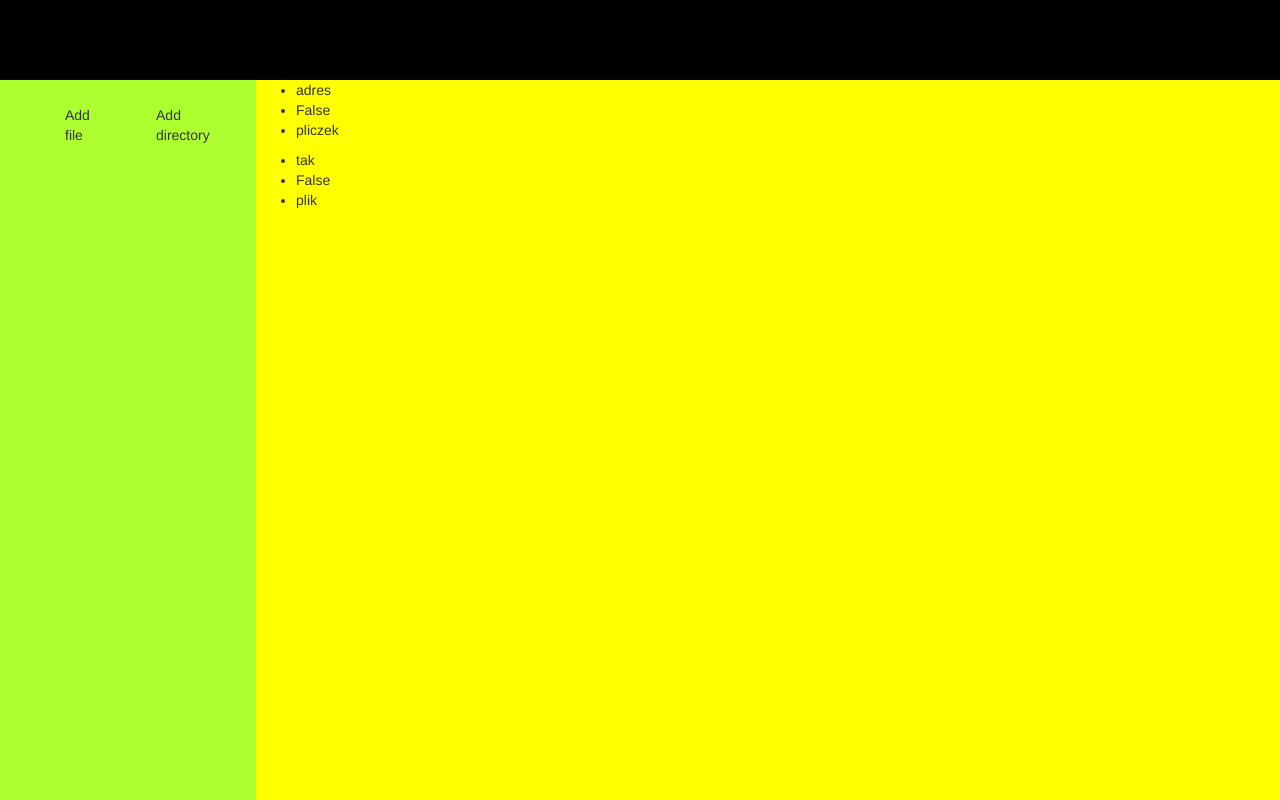
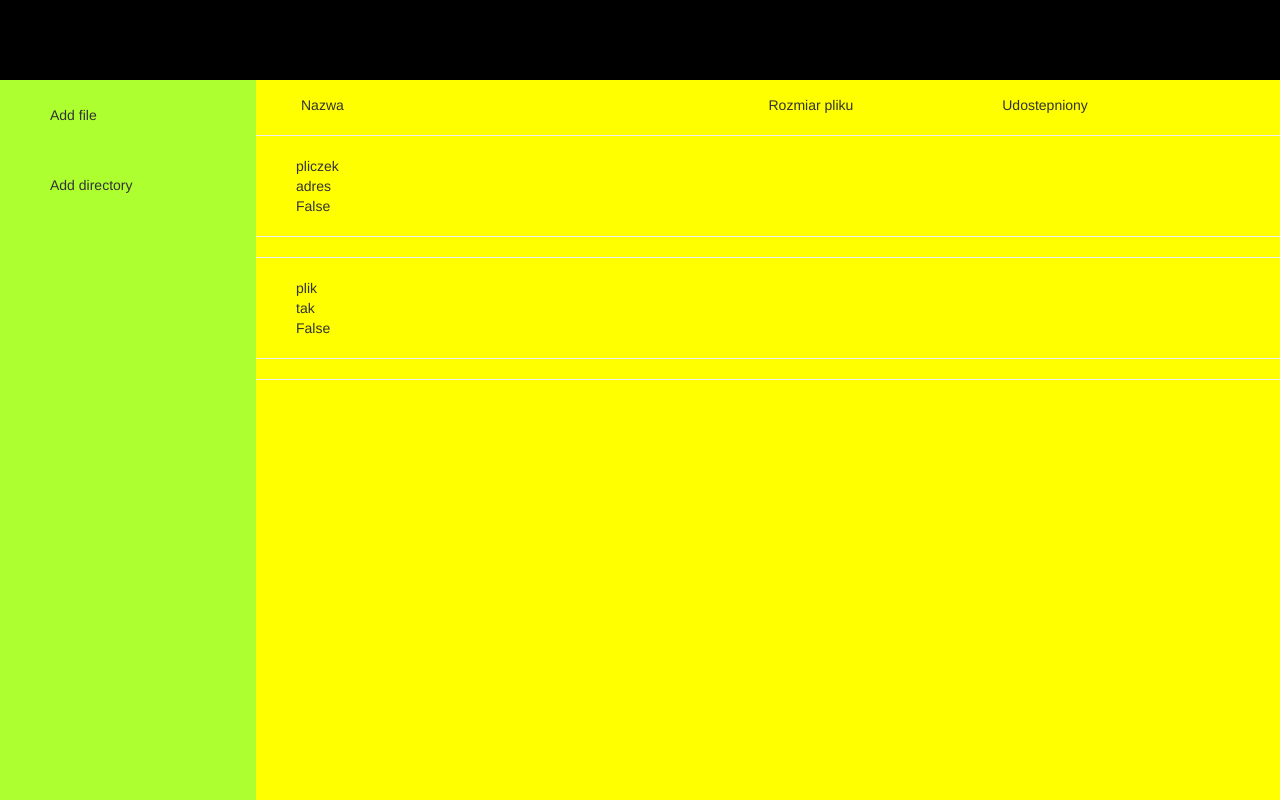
Before and after one commit to Random11211/dysk, a Django app: page /storage_control/ in a window 1280 px wide. Run offline with Django 3.2, Linux system fonts and the light colour scheme; data that the repository does not hold is empty; some libraries are stand-ins or nearby versions.

Commit message:
improve storage menu view

```diff
--- a/books/static/css/storageTemplate.css
+++ b/books/static/css/storageTemplate.css
@@ -30,11 +30,43 @@ body {
 }
 
 .menu_items {
-    display: block;
     list-style-type: none;
 }
 
 .menu_items > li {
-    display: table-cell;
-    padding: 25px 25px;
+    overflow: auto;
+    padding: 25px 10px;
 }
+
+.table_description {
+    display: table;
+    margin: 15px 5px;
+    list-style-type: none;
+    width: inherit;
+    overflow-x: scroll;
+}
+
+.table_description > li {
+    float: left;
+}
+
+.file_name {
+    width: 60%;
+}
+
+.file_size {
+    width: 30%;
+}
+
+.file_shared {
+    width: 10%;
+}
+
+.files_list {
+    list-style-type: none;
+}
+
+.file {
+    list-style-type: none;
+    width: inherit;
+}
--- a/templates/storage_control.html
+++ b/templates/storage_control.html
@@ -13,11 +13,23 @@
 {% endblock %}
 
 {% block files_list %}
+        <ul class="table_description">
+            <li class="file_name" role="presentation">Nazwa</li>
+            <li class="file_size" role="presentation">Rozmiar pliku</li>
+            <li class="file_shared" role="presentation">Udostepniony</li>
+        </ul>
+    <hr>
+
+    <div class="files_list">
+
     {% for i in file %}
-        <ul>
-            <li>{{ i.adres }}</li>
-            <li>{{ i.czy_udostepniony }}</li>
-            <li>{{ i.nazwa }}</li>
+        <ul class="file">
+            <li class="file_name">{{ i.nazwa }}</li>
+            <li class="file_size">{{ i.adres }}</li>
+            <li class="file_shared">{{ i.czy_udostepniony }}</li>
         </ul>
+        <hr><hr>
     {% endfor %}
+
+    </div>
 {% endblock %}
```
